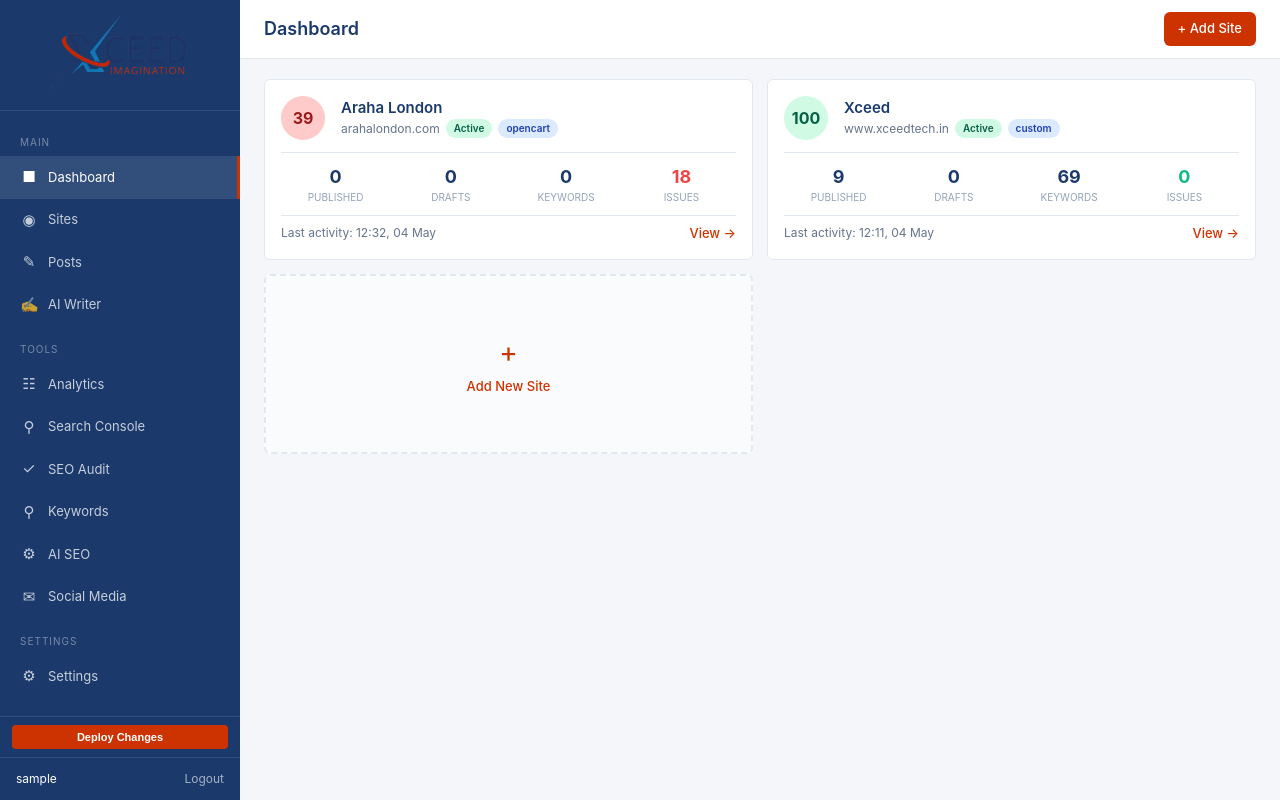
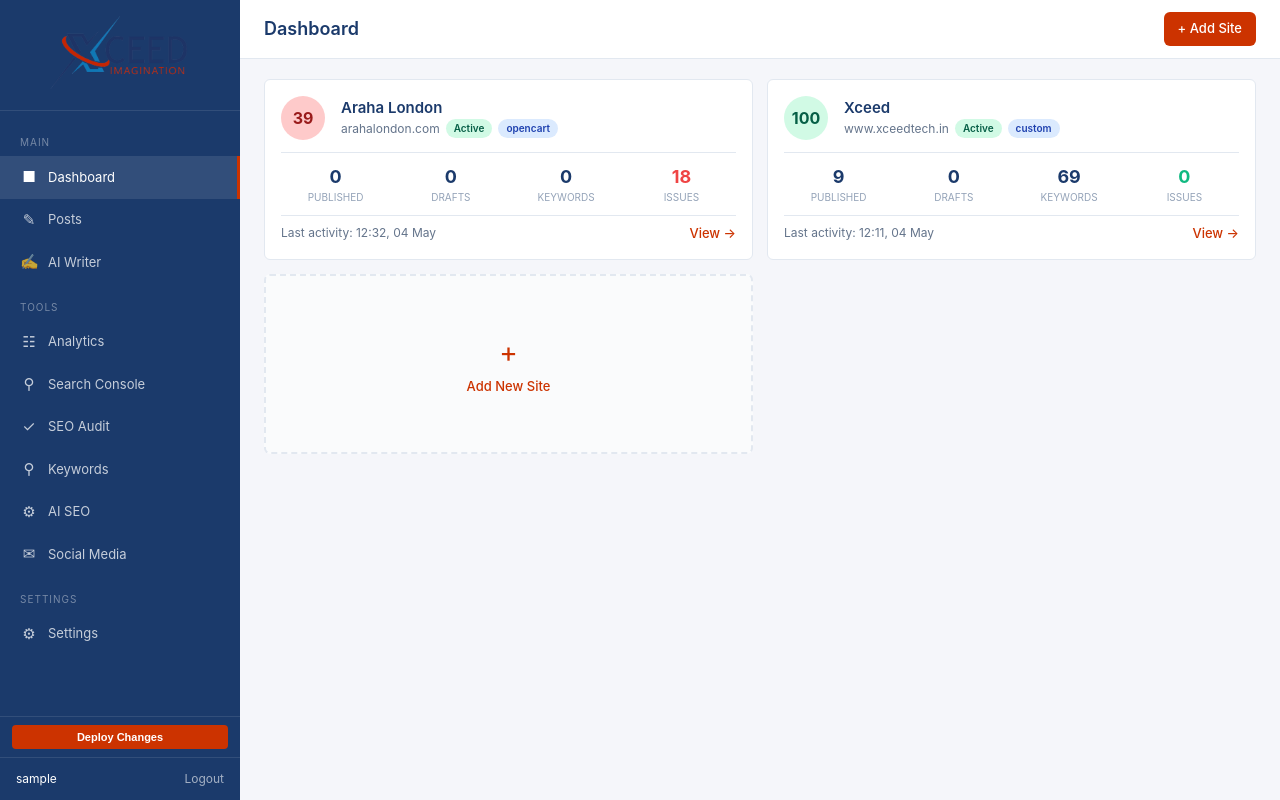
Before and after one commit to Sameerxceed/content-agent, a PHP site: page /dashboard/index.php in a window 1280 px wide. Run offline with PHP 8.4, Linux system fonts and the light colour scheme; the visitor is signed in with stand-in values (Sample User, id 1); data comes from the database, SQL or seed files in the repository.

Commit message:
Remove Sites tab from sidebar — Dashboard is the entry point

```diff
--- a/templates/dashboard/layout.php
+++ b/templates/dashboard/layout.php
@@ -387,9 +387,7 @@ $current_page = basename($_SERVER['PHP_SELF'], '.php');
         <a href="<?= url('/dashboard/index.php') ?>" class="<?= $current_page === 'index' ? 'active' : '' ?>">
             <span class="nav-icon">&#9632;</span> Dashboard
         </a>
-        <a href="<?= url('/dashboard/sites.php') ?>" class="<?= $current_page === 'sites' ? 'active' : '' ?>">
-            <span class="nav-icon">&#9673;</span> Sites
-        </a>
+        <!-- Sites tab removed — Dashboard shows all sites -->
         <a href="<?= url('/dashboard/posts.php') ?>" class="<?= $current_page === 'posts' ? 'active' : '' ?>">
             <span class="nav-icon">&#9998;</span> Posts
         </a>
```
